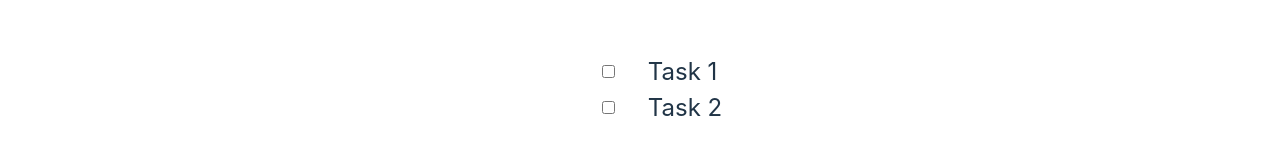
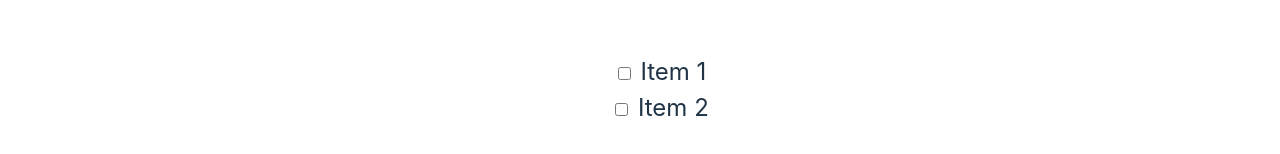
Before and after one commit to Junior-dev-Track/16-react-todolist-samuel-villa, a React (Vite) app: page / in a window 1280 px wide. Shown: the part 378-532 px from the top of the page. Built offline with nearby package versions, Linux system fonts and the light colour scheme.

Commit message:
[IMP] static app

```diff
--- a/src/components/TaskForm.jsx
+++ b/src/components/TaskForm.jsx
@@ -8,8 +8,12 @@ export function TodoItem() {
 export function TodoList() {
   return (
     <ul>
-      <div className="liDiv"><input type="checkbox" id="myCheckbox" name="myCheckbox" value="checkboxValue"></input><li>Task 1</li></div>
-      <div className="liDiv"><input type="checkbox" id="myCheckbox" name="myCheckbox" value="checkboxValue"></input><li>Task 2</li></div>
+      <li>
+        <input type="checkbox" /> Item 1
+      </li>
+      <li>
+        <input type="checkbox" /> Item 2
+      </li>
     </ul>
   );
 }
--- a/src/scss/_form.scss
+++ b/src/scss/_form.scss
@@ -35,10 +35,4 @@
         list-style-type: none;
         font-size: 1.5rem;
     }
-
-    .liDiv {
-        display: flex;
-        gap: 30px;
-        align-items: center;
-    }
 }
```
